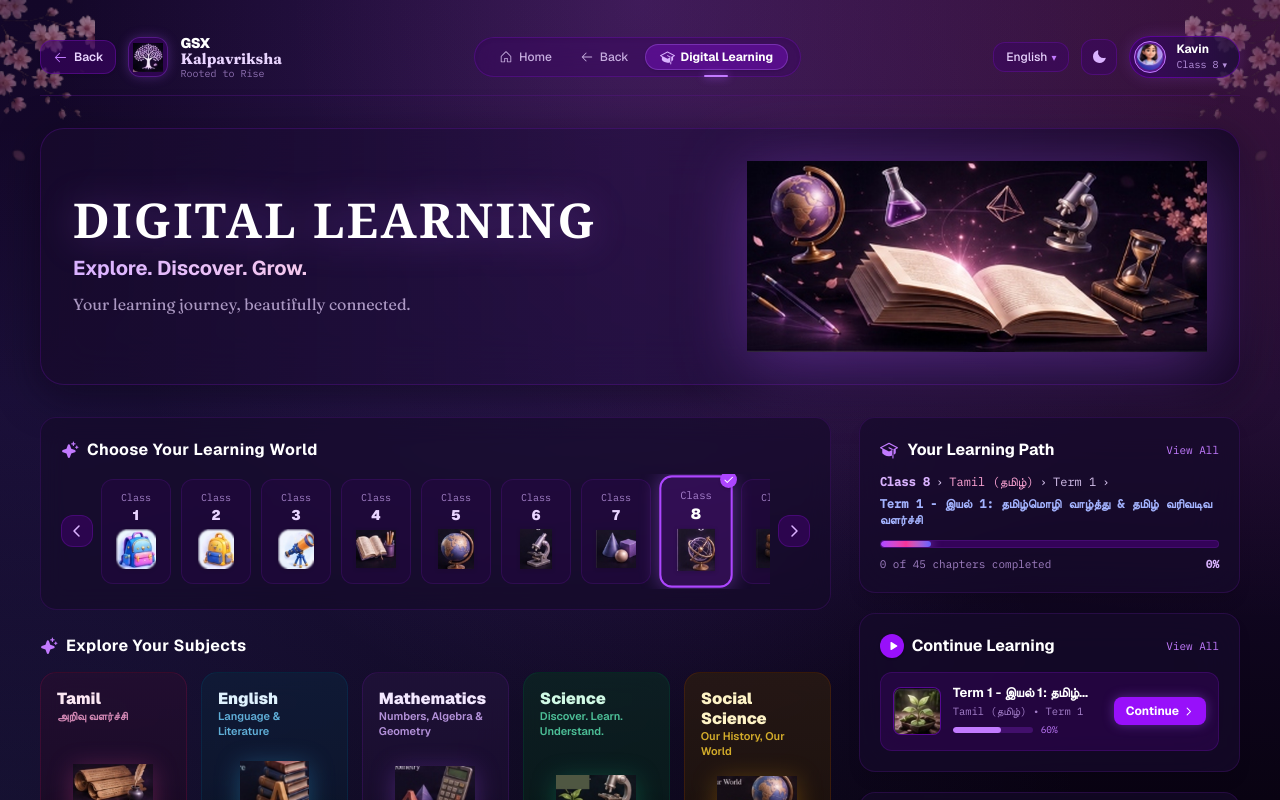
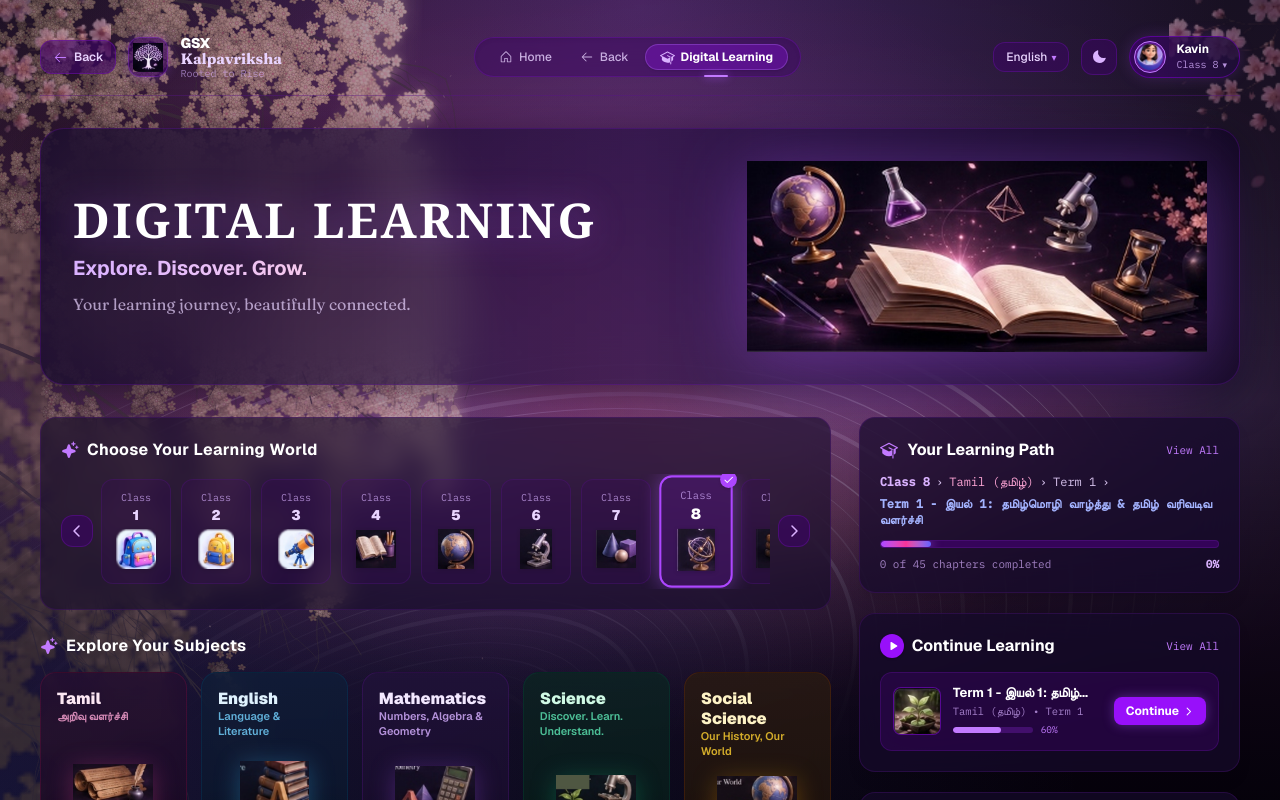
Before and after one commit to nithinrv07/Kalpavriksha-project, a Next.js app in the folder frontend/: page /m/learn in a window 1280 px wide. Shown: the top 800 px of the page. Built offline with nearby package versions, Linux system fonts and the light colour scheme; a web font is replaced by a local one.

Commit message:
feat(learn): mixup signature landing page cosmic plum palette, chrome spiral waves, and living cherry tree for Module 1

```diff
--- a/frontend/src/components/module-shell.tsx
+++ b/frontend/src/components/module-shell.tsx
@@ -7,6 +7,7 @@ import type { ReactNode } from "react";
 import { Avatar } from "@/components/avatar";
 import { BrandMark } from "@/components/brand-mark";
 import { ChromeWaves } from "@/components/landing/chrome-waves";
+import { LivingTree } from "@/components/landing/living-tree";
 import { LangSelect } from "@/components/landing/lang-select";
 import { useLocale } from "@/components/locale-provider";
 import { GrowthStage, LearnerSetup, useHydrated } from "@/components/learner-setup";
@@ -78,19 +79,34 @@ export function ModuleShell({
       className="relative isolate min-h-[100dvh] w-full"
     >
       {module.slug === "learn" ? (
-        <div aria-hidden className="pointer-events-none fixed inset-0 z-0 overflow-hidden bg-[#0a0314]">
-          {/* Deep cosmic purple backdrop matching Digital Learning dark template */}
-          <div className="absolute inset-0 bg-gradient-to-b from-[#130728] via-[#160a2d] to-[#090312]" />
-          <div className="absolute inset-0 bg-[radial-gradient(ellipse_at_top,rgba(168,85,247,0.22),transparent_65%)]" />
-          <div className="absolute inset-0 bg-[radial-gradient(ellipse_at_top_right,rgba(236,72,153,0.18),transparent_55%)]" />
-          <div className="absolute inset-0 bg-[radial-gradient(ellipse_at_bottom_left,rgba(99,102,241,0.14),transparent_60%)]" />
-          {/* Ethereal cherry blossom branches framing top corners */}
+        <div aria-hidden className="pointer-events-none fixed inset-0 z-0 overflow-hidden bg-[#07020d]">
+          {/* 1. Underlying Signature Chrome Waves (chromatic nebula + spiral orbit rings) */}
+          <ChromeWaves />
+
+          {/* 2. Harmonized Plum & Cosmic Purple Mixup matching landing page palette */}
+          <div className="absolute inset-0 bg-gradient-to-b from-[#1c1328]/85 via-[#4e2f58]/45 to-[#06020c]/90" />
+          <div className="absolute inset-0 bg-[radial-gradient(ellipse_at_top,rgba(168,85,247,0.28),transparent_65%)]" />
+          <div className="absolute inset-0 bg-[radial-gradient(ellipse_at_30%_35%,rgba(236,72,153,0.22),transparent_55%)]" />
+          <div className="absolute inset-0 bg-[radial-gradient(ellipse_at_bottom_left,rgba(99,102,241,0.18),transparent_60%)]" />
+
+          {/* 3. Blooming Wishing Tree with drifting petals on left side */}
           <div
-            className="absolute top-0 left-0 w-36 h-48 bg-contain bg-no-repeat opacity-60 pointer-events-none"
+            className="pointer-events-none absolute inset-y-0 left-0 hidden sm:block h-full w-[45vw] min-w-[280px] max-w-[600px] overflow-hidden opacity-55 transform-gpu"
+            style={{
+              maskImage: "linear-gradient(to right, #000 75%, transparent 100%)",
+              WebkitMaskImage: "linear-gradient(to right, #000 75%, transparent 100%)",
+            }}
+          >
+            <LivingTree />
+          </div>
+
+          {/* 4. Ethereal cherry blossom branches framing top corners */}
+          <div
+            className="absolute top-0 left-0 w-44 h-56 bg-contain bg-no-repeat opacity-60 pointer-events-none"
             style={{ backgroundImage: `url('/images/learn/cherry-branch-left.png')` }}
           />
           <div
-            className="absolute top-0 right-0 w-36 h-48 bg-contain bg-no-repeat bg-right-top opacity-50 pointer-events-none"
+            className="absolute top-0 right-0 w-44 h-56 bg-contain bg-no-repeat bg-right-top opacity-50 pointer-events-none"
             style={{ backgroundImage: `url('/images/learn/cherry-branch-right.png')` }}
           />
         </div>
```
